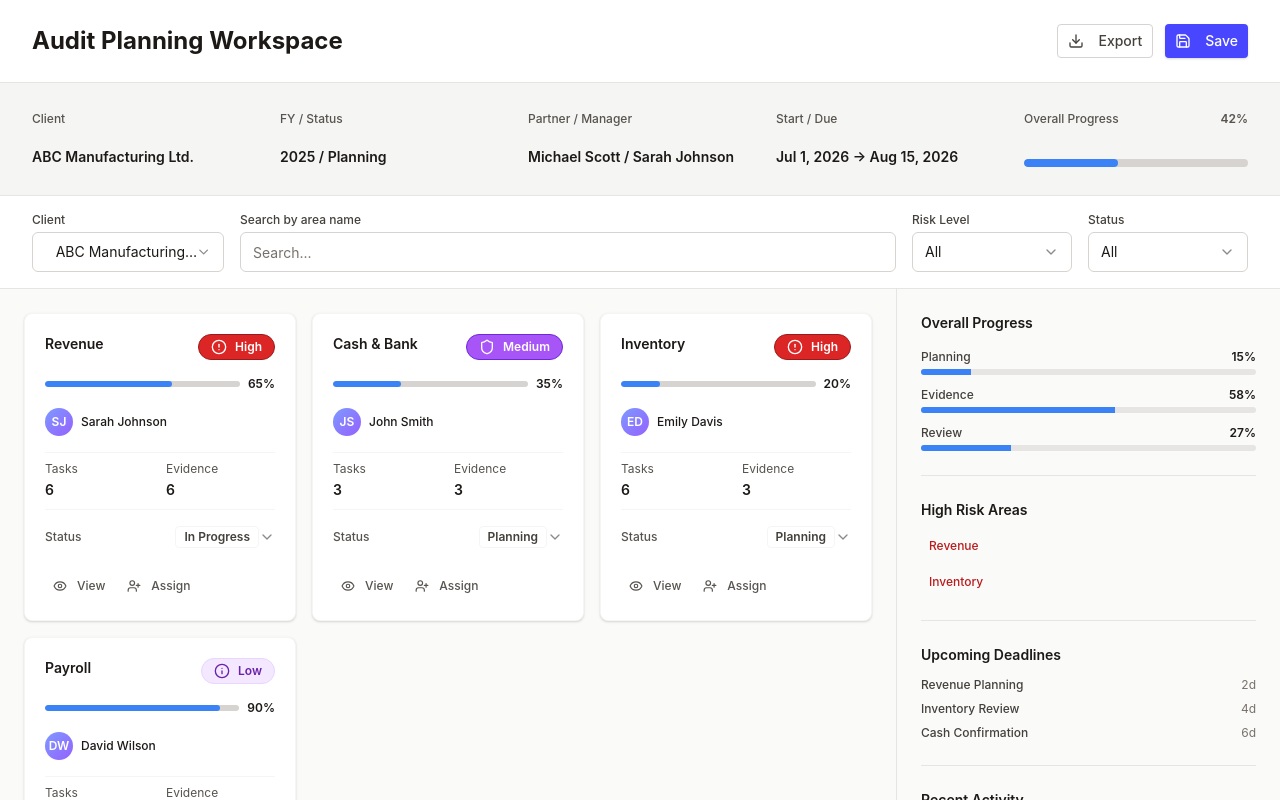
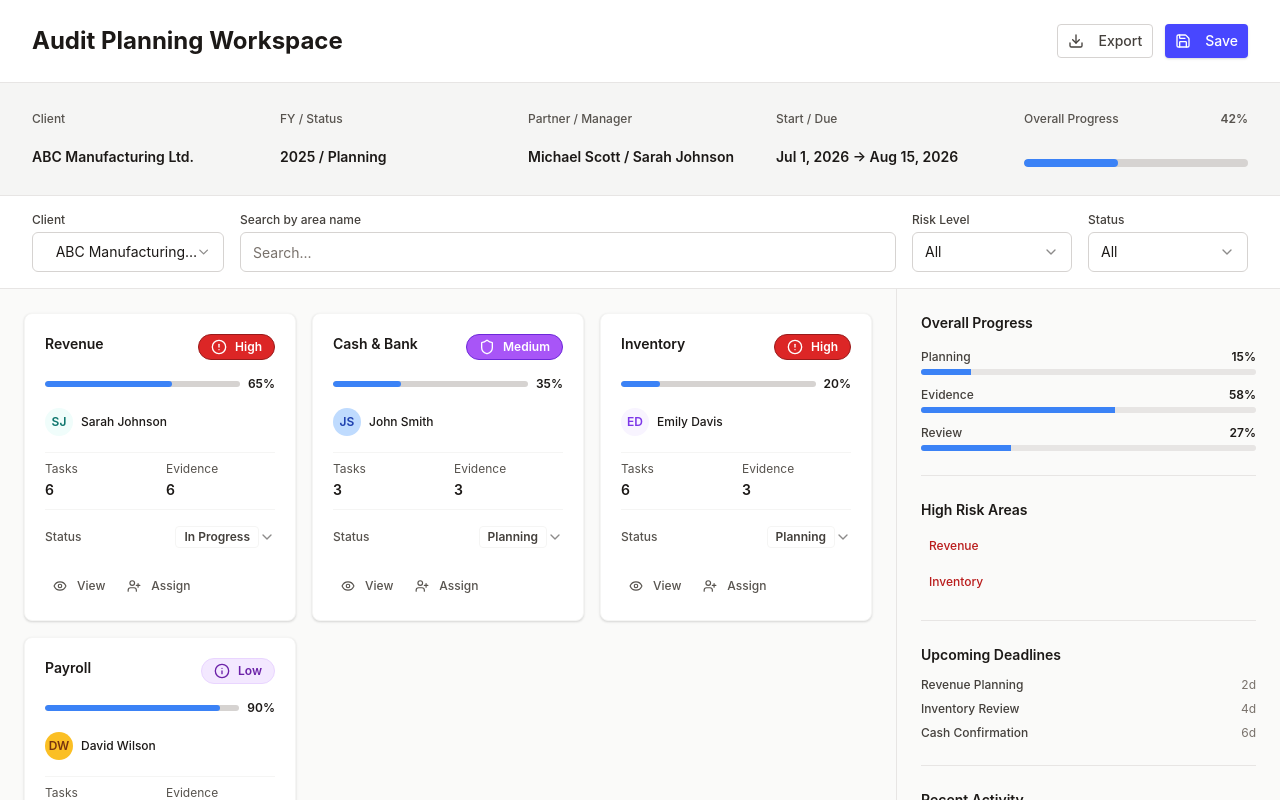
Before and after one commit to sherpa-dawa/stealth_takeHomeAssignment, a Next.js app: page / in a window 1280 px wide. Shown: the top 800 px of the page. Built offline with nearby package versions, Linux system fonts and the light colour scheme.

Commit message:
added a avatar colors

```diff
--- a/app/components/areas/AssignAuditorDialog.tsx
+++ b/app/components/areas/AssignAuditorDialog.tsx
@@ -55,10 +55,9 @@ export default function AssignAuditorDialog({
                   : "hover:bg-neutral-100 border border-neutral-200"
               }`}
             >
-              <Avatar initials={auditor.avatar} size="md" />
+              <Avatar name={auditor.name} size="md" />
               <div className="flex-1 min-w-0">
                 <p className="font-medium text-neutral-900">{auditor.name}</p>
-                <p className="text-xs text-neutral-600">ID: {auditor.id}</p>
               </div>
             </button>
           ))}
--- a/app/components/areas/AuditAreaCard.tsx
+++ b/app/components/areas/AuditAreaCard.tsx
@@ -88,7 +88,7 @@ export default function AuditAreaCard({
         {/* Auditor */}
         <div className="flex items-center gap-2 min-w-0">
           <Avatar
-            initials={area.assignedAuditor?.avatar || "?"}
+            name={area.assignedAuditor?.name || "Unknown"}
             size="sm"
             className="w-6 h-6 sm:w-7 sm:h-7 flex-shrink-0"
           />
--- a/app/components/areas/ViewDetailsDialog.tsx
+++ b/app/components/areas/ViewDetailsDialog.tsx
@@ -87,7 +87,7 @@ export default function ViewDetailsDialog({
             </p>
             {area.assignedAuditor ? (
               <div className="flex items-center gap-2">
-                <Avatar initials={area.assignedAuditor.avatar} size="md" />
+                <Avatar name={area.assignedAuditor.name} size="md" />
                 <p
                   className={`text-sm ${getColorClass("text", componentColors.text.primary)}`}
                 >
--- a/app/components/shared/StatusChip.tsx
+++ b/app/components/shared/StatusChip.tsx
@@ -3,10 +3,10 @@ import { AreaStatus } from "@/lib/types";
 
 interface StatusChipProps {
   status: AreaStatus;
-  size?: "sm" | "md" | "lg";
+  size?: "xs" | "sm" | "md" | "lg";
 }
 
-export default function StatusChip({ status, size = "sm" }: StatusChipProps) {
+export default function StatusChip({ status, size = "xs" }: StatusChipProps) {
   return (
     <Badge variant="outline" size={size}>
       {status}
--- a/app/components/sidebar/ActivityFeed.tsx
+++ b/app/components/sidebar/ActivityFeed.tsx
@@ -20,14 +20,7 @@ export default function ActivityFeed({ items }: ActivityFeedProps) {
               key={item.id}
               className="flex gap-3 items-start pb-3 border-b border-neutral-100 last:border-b-0"
             >
-              <Avatar
-                initials={item.user
-                  .split(" ")
-                  .map((n) => n[0])
-                  .join("")}
-                size="sm"
-                className="flex-shrink-0"
-              />
+              <Avatar name={item.user} size="sm" className="flex-shrink-0" />
               <div className="flex-1 min-w-0">
                 <p className="text-sm font-semibold text-neutral-900">
                   {item.user}
--- a/app/components/ui/Avatar.tsx
+++ b/app/components/ui/Avatar.tsx
@@ -1,12 +1,14 @@
 import React from "react";
 import Image from "next/image";
 import { cn } from "@/lib/utils";
+import { getAvatarColors, getInitials } from "@/lib/avatarColors";
 
 export interface AvatarProps extends React.HTMLAttributes<HTMLDivElement> {
   initials?: string;
   src?: string;
   alt?: string;
   size?: "sm" | "md" | "lg";
+  name?: string; // Name to generate colors from
 }
 
 const sizeClasses = {
@@ -23,16 +25,37 @@ const sizePixels = {
 
 const Avatar = React.forwardRef<HTMLDivElement, AvatarProps>(
   (
-    { className, initials, src, alt = "Avatar", size = "md", ...props },
+    {
+      className,
+      initials,
+      src,
+      alt = "Avatar",
+      size = "md",
+      name,
+      style,
+      ...props
+    },
     ref
-  ) => (
+  ) => {
+    // Generate colors from name if provided
+    const colors = name ? getAvatarColors(name) : undefined;
+
+    // Generate initials from name if not provided
+    const displayInitials = initials || (name ? getInitials(name) : undefined);
+
+    return (
       <div
         ref={ref}
         className={cn(
-        "flex items-center justify-center rounded-full font-semibold bg-gradient-to-br from-primary-400 to-secondary-500 text-white",
+          "flex items-center justify-center rounded-full font-semibold",
           sizeClasses[size],
           className
         )}
+        style={{
+          backgroundColor: colors?.backgroundColor,
+          color: colors?.textColor,
+          ...style,
+        }}
         {...props}
       >
         {src ? (
@@ -44,10 +67,11 @@ const Avatar = React.forwardRef<HTMLDivElement, AvatarProps>(
             className="w-full h-full rounded-full object-cover"
           />
         ) : (
-        initials
+          displayInitials
         )}
       </div>
-  )
+    );
+  }
 );
 
 Avatar.displayName = "Avatar";
--- a/app/components/ui/Badge.tsx
+++ b/app/components/ui/Badge.tsx
@@ -8,6 +8,7 @@ const badgeVariants = cva(
   {
     variants: {
       size: {
+        xs: "px-1.5 py-0.5 text-xs rounded",
         sm: "px-2 py-0.5 text-xs rounded",
         md: "px-2.5 py-1 text-xs rounded-md",
         lg: "px-3 py-1.5 text-sm rounded-md",
--- /dev/null
+++ b/lib/avatarColors.ts
@@ -0,0 +1,109 @@
+/**
+ * Avatar Color System
+ * Generates consistent, deterministic colors for avatars based on name/initials
+ * Uses color tokens for consistency with the design system
+ */
+
+import { colorMap } from "./colorMap";
+
+export interface AvatarColorPair {
+  backgroundColor: string;
+  textColor: string;
+}
+
+// Color palette for avatars - pairs of (background, text) colors
+const avatarColors: AvatarColorPair[] = [
+  {
+    backgroundColor: colorMap.primary.light,
+    textColor: colorMap.primary.dark,
+  },
+  {
+    backgroundColor: colorMap.secondary.light,
+    textColor: colorMap.secondary.dark,
+  },
+  {
+    backgroundColor: colorMap.accent.light,
+    textColor: colorMap.accent.dark,
+  },
+  {
+    backgroundColor: "#fecaca", // light red
+    textColor: "#991b1b", // dark red
+  },
+  {
+    backgroundColor: "#fbbf24", // light amber
+    textColor: "#78350f", // dark amber
+  },
+  {
+    backgroundColor: "#86efac", // light green
+    textColor: "#15803d", // dark green
+  },
+  {
+    backgroundColor: "#bfdbfe", // light blue
+    textColor: "#1e40af", // dark blue
+  },
+  {
+    backgroundColor: "#c4b5fd", // light purple
+    textColor: "#5b21b6", // dark purple
+  },
+];
+
+/**
+ * Generate a hash from a string
+ * Used to deterministically select colors based on name
+ */
+function hashCode(str: string): number {
+  let hash = 0;
+  for (let i = 0; i < str.length; i++) {
+    const char = str.charCodeAt(i);
+    hash = (hash << 5) - hash + char;
+    hash = hash & hash; // Convert to 32bit integer
+  }
+  return Math.abs(hash);
+}
+
+/**
+ * Get avatar colors based on name/initials
+ * Same name always gets same colors
+ *
+ * @param name - The person's name or initials
+ * @returns Object with backgroundColor and textColor
+ *
+ * @example
+ * const colors = getAvatarColors("Sarah Johnson");
+ * // Returns: { backgroundColor: "#f0f4ff", textColor: "#3d32d4" }
+ */
+export function getAvatarColors(name: string): AvatarColorPair {
+  const hash = hashCode(name);
+  const colorIndex = hash % avatarColors.length;
+  return avatarColors[colorIndex]!;
+}
+
+/**
+ * Get initials from a name
+ *
+ * @param name - The person's full name
+ * @returns Two-letter initials (uppercase)
+ *
+ * @example
+ * getInitials("Sarah Johnson") // → "SJ"
+ * getInitials("Emma") // → "EM" (doubled last letter)
+ */
+export function getInitials(name: string): string {
+  const parts = name.trim().split(/\s+/);
+
+  if (parts.length >= 2) {
+    const first = parts[0]?.[0] || "?";
+    const last = parts[parts.length - 1]?.[0] || "?";
+    return (first + last).toUpperCase();
+  }
+
+  if (parts.length === 1) {
+    const single = parts[0] || "";
+    return single
+      .slice(0, 2)
+      .toUpperCase()
+      .padEnd(2, single[0] || "?");
+  }
+
+  return "??";
+}
--- a/lib/types.ts
+++ b/lib/types.ts
@@ -25,6 +25,7 @@ export interface AuditArea {
   name: string;
   risk: RiskLevel;
   progress: number;
+  progressBeforeComplete?: number;
   assignedAuditor: Auditor | null;
   tasks: Task[];
   evidence: Evidence[];
--- a/lib/workspaceReducer.ts
+++ b/lib/workspaceReducer.ts
@@ -122,16 +122,25 @@ export function workspaceReducer(
     }
 
     case "CHANGE_STATUS": {
-      const updatedAreas = state.areas.map((area) =>
-        area.id === action.payload.areaId
-          ? {
-              ...area,
-              status: action.payload.status,
-              progress:
-                action.payload.status === "Complete" ? 100 : area.progress,
-            }
-          : area
-      );
+      const updatedAreas = state.areas.map((area) => {
+        if (area.id !== action.payload.areaId) return area;
+
+        const isChangingToComplete = action.payload.status === "Complete";
+        const isChangingFromComplete = area.status === "Complete";
+
+        return {
+          ...area,
+          status: action.payload.status,
+          progress: isChangingToComplete
+            ? 100
+            : isChangingFromComplete
+              ? area.progressBeforeComplete || 0
+              : area.progress,
+          progressBeforeComplete: isChangingToComplete
+            ? area.progress
+            : undefined,
+        };
+      });
 
       const areaName =
         state.areas.find((a) => a.id === action.payload.areaId)?.name ||
```
Lines whose indentation alone changed are shown as unchanged.
